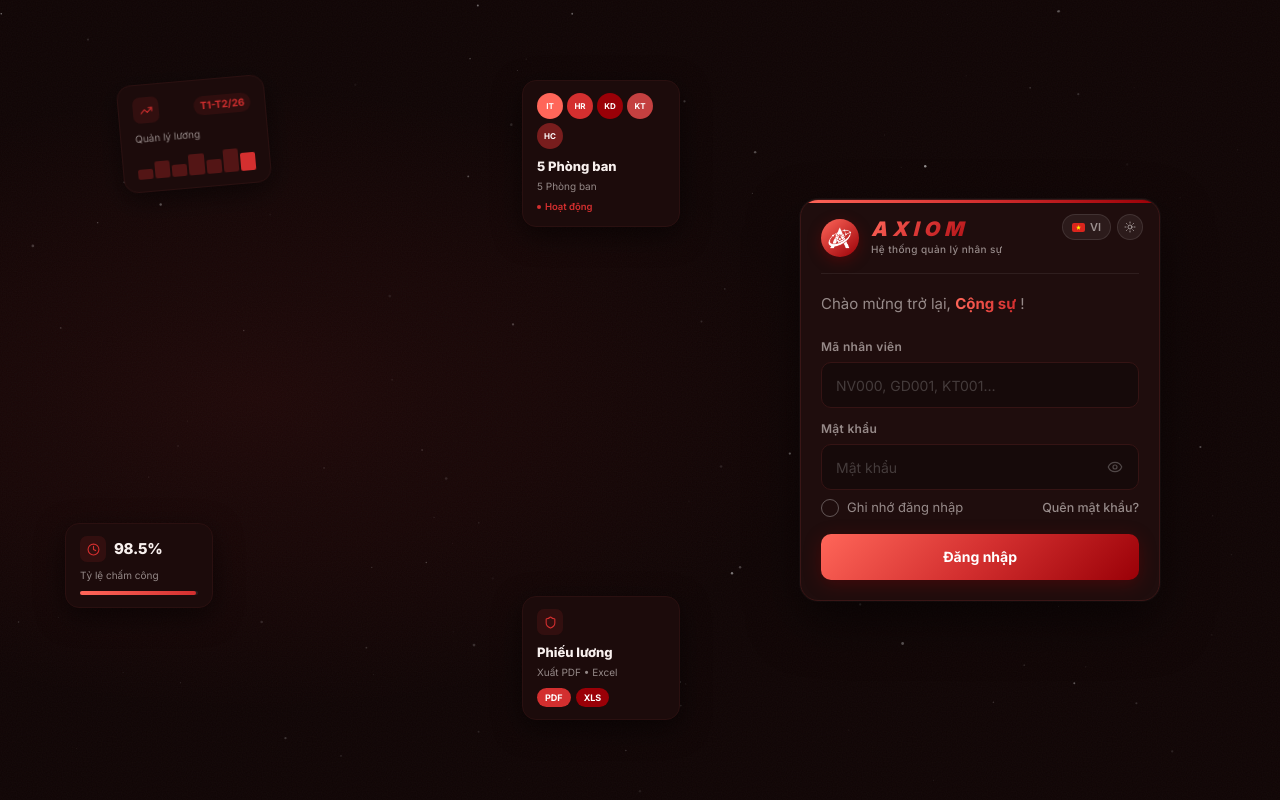
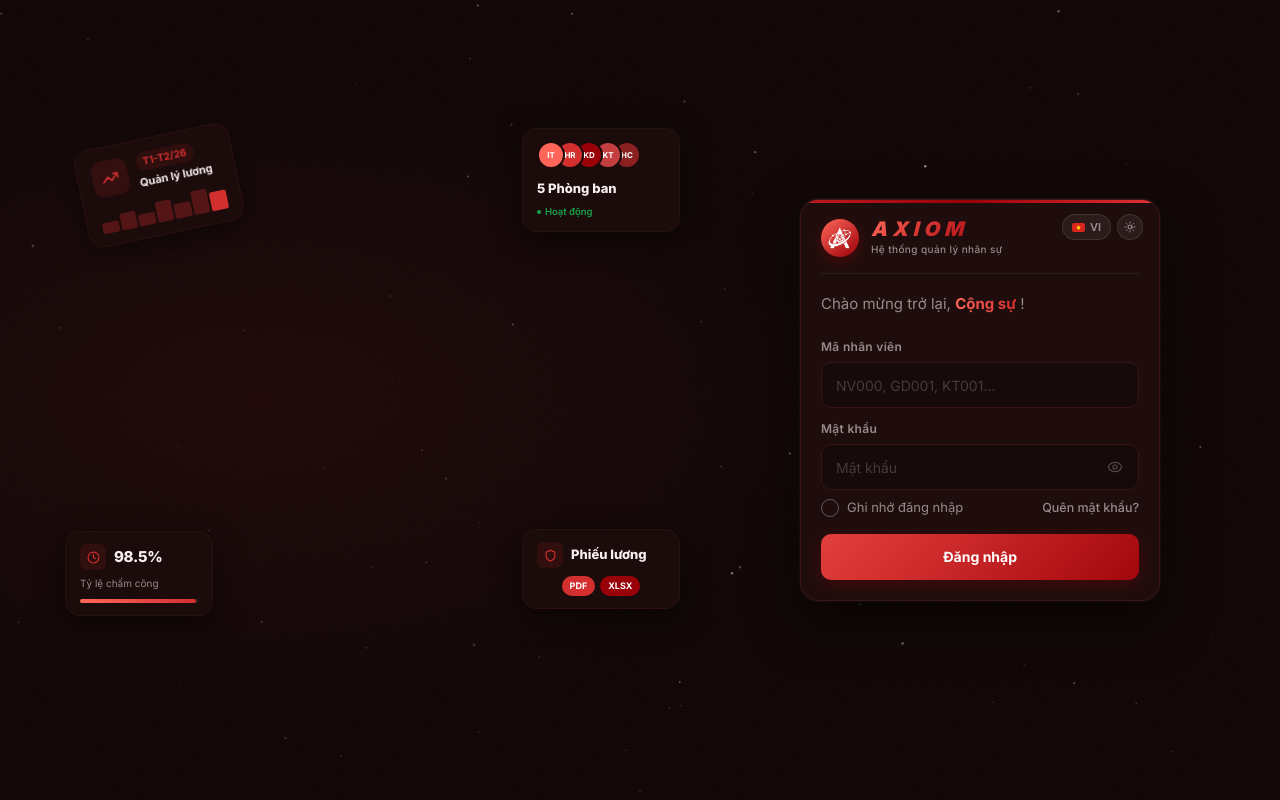
Before and after one commit to Khoa040706/axiom, a Next.js app in the folder axiom/: page /login in a window 1280 px wide. Built offline with nearby package versions, Linux system fonts and the light colour scheme.

Commit message:
update giao diện login

```diff
--- a/axiom/src/app/(auth)/login/page.tsx
+++ b/axiom/src/app/(auth)/login/page.tsx
@@ -218,10 +218,11 @@ export default function LoginPage() {
         @keyframes floatUp2 { 0%,100%{transform:translateY(0) rotate(0deg)} 50%{transform:translateY(-8px) rotate(0deg)} }
         @keyframes blink    { 0%,100%{opacity:1} 50%{opacity:.3} }
         @keyframes barGrow  { from{transform:scaleY(0)} to{transform:scaleY(1)} }
-        @keyframes tilt1    { 0%,100%{transform:translateY(0px) rotate(-5deg)} 50%{transform:translateY(-12px) rotate(-3deg)} }
+        @keyframes tilt1    { 0%,100%{transform:translateY(0px) rotate(-12deg)} 50%{transform:translateY(-12px) rotate(-8deg)} }
         @keyframes tilt2    { 0%,100%{transform:translateY(0px) rotate(5deg)}  50%{transform:translateY(-10px) rotate(7deg)} }
         @keyframes tilt3    { 0%,100%{transform:translateY(0px) rotate(4deg)}  50%{transform:translateY(-8px)  rotate(2deg)} }
         @keyframes tilt4    { 0%,100%{transform:translateY(0px) rotate(-6deg)} 50%{transform:translateY(-14px) rotate(-4deg)} }
+        @keyframes gradMove { 0%{background-position:0% 50%} 50%{background-position:100% 50%} 100%{background-position:0% 50%} }
 
         /* ── Round Checkbox ── */
         .ax-round-chk {
@@ -365,23 +366,27 @@ export default function LoginPage() {
 
           {/* TOP-LEFT: Quản lý lương */}
           <div style={{
-            position: "absolute", top: "10%", left: 0,
+            position: "absolute", top: "17%", left: -40,
             background: miniCardBg, border: `1.5px solid ${dark ? "#2a1010" : "#F0F0F0"}`,
-            borderRadius: 14, padding: "12px 14px", width: 148,
+            borderRadius: 14, padding: "12px 14px", width: 158,
             boxShadow: dark ? "0 8px 28px rgba(0,0,0,.5)" : "0 8px 28px rgba(0,0,0,.1)",
             animation: "tilt1 7s ease-in-out infinite",
             transition: "background .4s, border-color .4s",
             opacity: mounted ? 1 : 0,
           }}>
-            <div style={{ display: "flex", alignItems: "center", justifyContent: "space-between", marginBottom: 8 }}>
-              <div style={{ width: 26, height: 26, borderRadius: 7, background: "rgba(211,47,47,0.12)", display: "flex", alignItems: "center", justifyContent: "center" }}>
-                <TrendingUp size={13} style={{ color: "#D32F2F" }} />
+            {/* Logo + labels cùng hàng */}
+            <div style={{ display: "flex", alignItems: "center", gap: 10, marginBottom: 8 }}>
+              <div style={{ width: 36, height: 36, borderRadius: 9, background: "rgba(211,47,47,0.12)", display: "flex", alignItems: "center", justifyContent: "center", flexShrink: 0 }}>
+                <TrendingUp size={18} style={{ color: "#D32F2F" }} />
               </div>
-              <span style={{ fontSize: 10, fontWeight: 700, color: "#D32F2F", background: "rgba(211,47,47,0.1)", padding: "2px 6px", borderRadius: 99 }}>
-                {t.chart1v}
-              </span>
+              <div style={{ display: "flex", flexDirection: "column", gap: 3 }}>
+                <span style={{ fontSize: 10, fontWeight: 700, color: "#D32F2F", background: "rgba(211,47,47,0.1)", padding: "2px 7px", borderRadius: 99, alignSelf: "flex-start" }}>
+                  {t.chart1v}
+                </span>
+                <div style={{ fontSize: 11, fontWeight: 700, color: text1, transition: "color .4s" }}>{t.chart1}</div>
+              </div>
             </div>
-            <div style={{ fontSize: 10, color: text2, marginBottom: 7 }}>{t.chart1}</div>
+            {/* Bar chart */}
             <div style={{ display: "flex", alignItems: "flex-end", gap: 2, height: 26 }}>
               {BARS.slice(0, 7).map((h, i) => (
                 <div key={i} style={{
@@ -395,7 +400,7 @@ export default function LoginPage() {
 
           {/* TOP-RIGHT: 5 Phòng ban */}
           <div style={{
-            position: "absolute", top: "10%", right: 0,
+            position: "absolute", top: "16%", right: 0,
             background: miniCardBg, border: `1.5px solid ${dark ? "#2a1010" : "#F0F0F0"}`,
             borderRadius: 14, padding: "12px 14px", width: 158,
             boxShadow: dark ? "0 8px 28px rgba(0,0,0,.5)" : "0 8px 28px rgba(0,0,0,.1)",
@@ -403,27 +408,31 @@ export default function LoginPage() {
             transition: "background .4s, border-color .4s",
             opacity: mounted ? 1 : 0,
           }}>
-            <div style={{ display: "flex", gap: 4, marginBottom: 8, flexWrap: "wrap" }}>
+            {/* Stacked overlapping avatars */}
+            <div style={{ display: "flex", marginBottom: 10 }}>
               {(lang === "vi" ? ["IT", "HR", "KD", "KT", "HC"] : ["IT", "HR", "BD", "AC", "GA"]).map((d, i) => (
                 <span key={i} style={{
-                  width: 26, height: 26, borderRadius: "50%",
-                  background: ["#FF6659", "#D32F2F", "#9A0007", "#c44040", "rgba(211,47,47,.5)"][i],
+                  width: 28, height: 28, borderRadius: "50%",
+                  background: ["#FF6659", "#D32F2F", "#9A0007", "#c44040", "rgba(211,47,47,.6)"][i],
                   display: "inline-flex", alignItems: "center", justifyContent: "center",
                   fontSize: 8, fontWeight: 700, color: "#fff",
+                  marginLeft: i === 0 ? 0 : -9,
+                  border: `2px solid ${miniCardBg}`,
+                  position: "relative", zIndex: 5 - i,
+                  transition: "border-color .4s",
                 }}>{d}</span>
               ))}
             </div>
-            <div style={{ fontSize: 13, fontWeight: 800, color: text1 }}>{lang === "vi" ? "5 Phòng ban" : "5 Departments"}</div>
-            <div style={{ fontSize: 10, color: text2, marginTop: 2 }}>{t.chart2}</div>
-            <div style={{ display: "flex", alignItems: "center", gap: 4, marginTop: 6, fontSize: 9.5, color: "#D32F2F", fontWeight: 600 }}>
-              <span style={{ width: 4, height: 4, borderRadius: "50%", background: "#D32F2F", animation: "blink 2s infinite" }} />
+            <div style={{ fontSize: 13, fontWeight: 800, color: text1, transition: "color .4s" }}>{lang === "vi" ? "5 Phòng ban" : "5 Departments"}</div>
+            <div style={{ display: "flex", alignItems: "center", gap: 4, marginTop: 6, fontSize: 9.5, color: "#16A34A", fontWeight: 600 }}>
+              <span style={{ width: 4, height: 4, borderRadius: "50%", background: "#16A34A", animation: "blink 2s infinite" }} />
               {t.chart2s}
             </div>
           </div>
 
           {/* BOTTOM-LEFT: Chấm công */}
           <div style={{
-            position: "absolute", bottom: "24%", left: -55,
+            position: "absolute", bottom: "23%", left: -55,
             background: miniCardBg, border: `1.5px solid ${dark ? "#2a1010" : "#F0F0F0"}`,
             borderRadius: 14, padding: "12px 14px", width: 148,
             boxShadow: dark ? "0 8px 28px rgba(0,0,0,.5)" : "0 8px 28px rgba(0,0,0,.1)",
@@ -445,7 +454,7 @@ export default function LoginPage() {
 
           {/* BOTTOM-RIGHT: Xuất phiếu lương */}
           <div style={{
-            position: "absolute", bottom: "10%", right: 0,
+            position: "absolute", bottom: "24%", right: 0,
             background: miniCardBg, border: `1.5px solid ${dark ? "#2a1010" : "#F0F0F0"}`,
             borderRadius: 14, padding: "12px 14px", width: 158,
             boxShadow: dark ? "0 8px 28px rgba(0,0,0,.5)" : "0 8px 28px rgba(0,0,0,.1)",
@@ -453,13 +462,14 @@ export default function LoginPage() {
             transition: "background .4s, border-color .4s",
             opacity: mounted ? 1 : 0,
           }}>
-            <div style={{ width: 26, height: 26, borderRadius: 7, background: "rgba(211,47,47,0.12)", display: "flex", alignItems: "center", justifyContent: "center", marginBottom: 8 }}>
-              <Shield size={13} style={{ color: "#D32F2F" }} />
+            <div style={{ display: "flex", alignItems: "center", gap: 8, marginBottom: 8 }}>
+              <div style={{ width: 26, height: 26, borderRadius: 7, background: "rgba(211,47,47,0.12)", display: "flex", alignItems: "center", justifyContent: "center", flexShrink: 0 }}>
+                <Shield size={13} style={{ color: "#D32F2F" }} />
+              </div>
+              <div style={{ fontSize: 13, fontWeight: 800, color: text1 }}>{lang === "vi" ? "Phiếu lương" : "Payslip"}</div>
             </div>
-            <div style={{ fontSize: 13, fontWeight: 800, color: text1 }}>{lang === "vi" ? "Phiếu lương" : "Payslip"}</div>
-            <div style={{ fontSize: 10, color: text2, marginTop: 2 }}>{lang === "vi" ? "Xuất PDF • Excel" : "Export PDF • Excel"}</div>
-            <div style={{ display: "flex", gap: 5, marginTop: 8 }}>
-              {["PDF", "XLS"].map((f, i) => (
+            <div style={{ display: "flex", gap: 5, justifyContent: "center" }}>
+              {["PDF", "XLSX"].map((f, i) => (
                 <span key={i} style={{
                   fontSize: 9, fontWeight: 700, color: "#fff",
                   background: i === 0 ? "#D32F2F" : "#9A0007",
@@ -492,10 +502,12 @@ export default function LoginPage() {
               : "0 20px 50px rgba(0,0,0,.08)",
             transition: "background .4s, border-color .4s, box-shadow .4s",
           }}>
-            {/* Red top accent bar */}
+            {/* Red top accent bar — animated */}
             <div style={{
               height: 3,
-              background: "linear-gradient(90deg,#FF6659,#D32F2F,#9A0007)",
+              background: "linear-gradient(90deg,#FF6659,#D32F2F,#9A0007,#FF4444,#FF6659)",
+              backgroundSize: "300% 100%",
+              animation: "gradMove 2s linear infinite",
             }} />
 
             {/* ── Controls: absolute top-right ── */}
@@ -664,7 +676,9 @@ export default function LoginPage() {
                   style={{
                     width: "100%", height: 46,
                     display: "flex", alignItems: "center", justifyContent: "center", gap: 8,
-                    background: "linear-gradient(135deg,#FF6659 0%,#D32F2F 50%,#9A0007 100%)",
+                    background: "linear-gradient(135deg,#FF6659 0%,#D32F2F 35%,#9A0007 65%,#FF6659 100%)",
+                    backgroundSize: "300% 100%",
+                    animation: loading ? "none" : "gradMove 2.5s linear infinite",
                     color: "#fff", border: "none", borderRadius: 10,
                     fontSize: 14, fontWeight: 700, fontFamily: "inherit",
                     cursor: loading ? "not-allowed" : "pointer",
```
